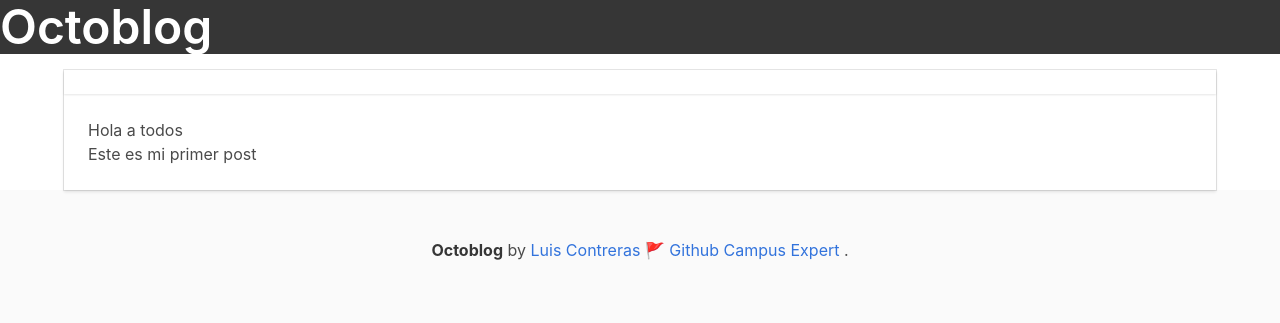
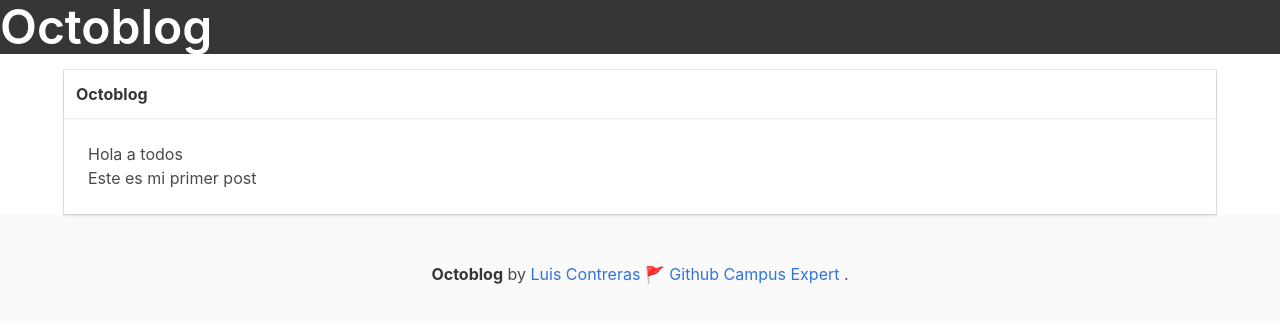
Before and after one commit to Obsinqsob01/Octoblog, a Jekyll site: the page built from _posts/2018-08-31-First.md, in a window 1280 px wide. Shown: the top 323 px of the page. Built offline with Jekyll 4.4.1, drawn with Linux system fonts in a browser that asks for light colours; emoji names are drawn with the system emoji font.

Commit message:
Update post.html
Add the site reference

```diff
--- a/_layouts/post.html
+++ b/_layouts/post.html
@@ -5,7 +5,7 @@
 <div class="card">
   <div class="card-header">
     <h1 class="card-header-title">
-      {{ title }}
+      {{ site.title }}
     </h1>
   </div>
   <div class="card-content">
```
